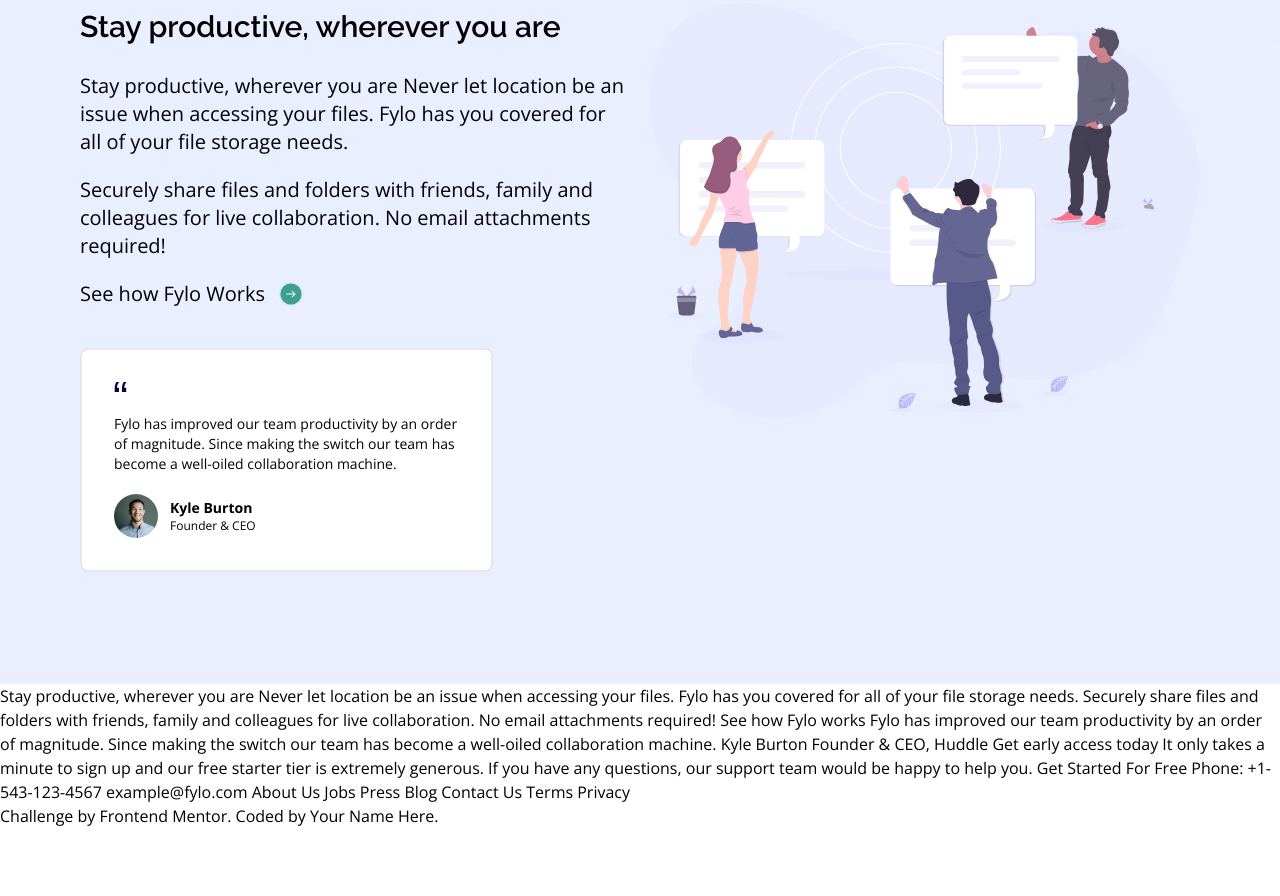
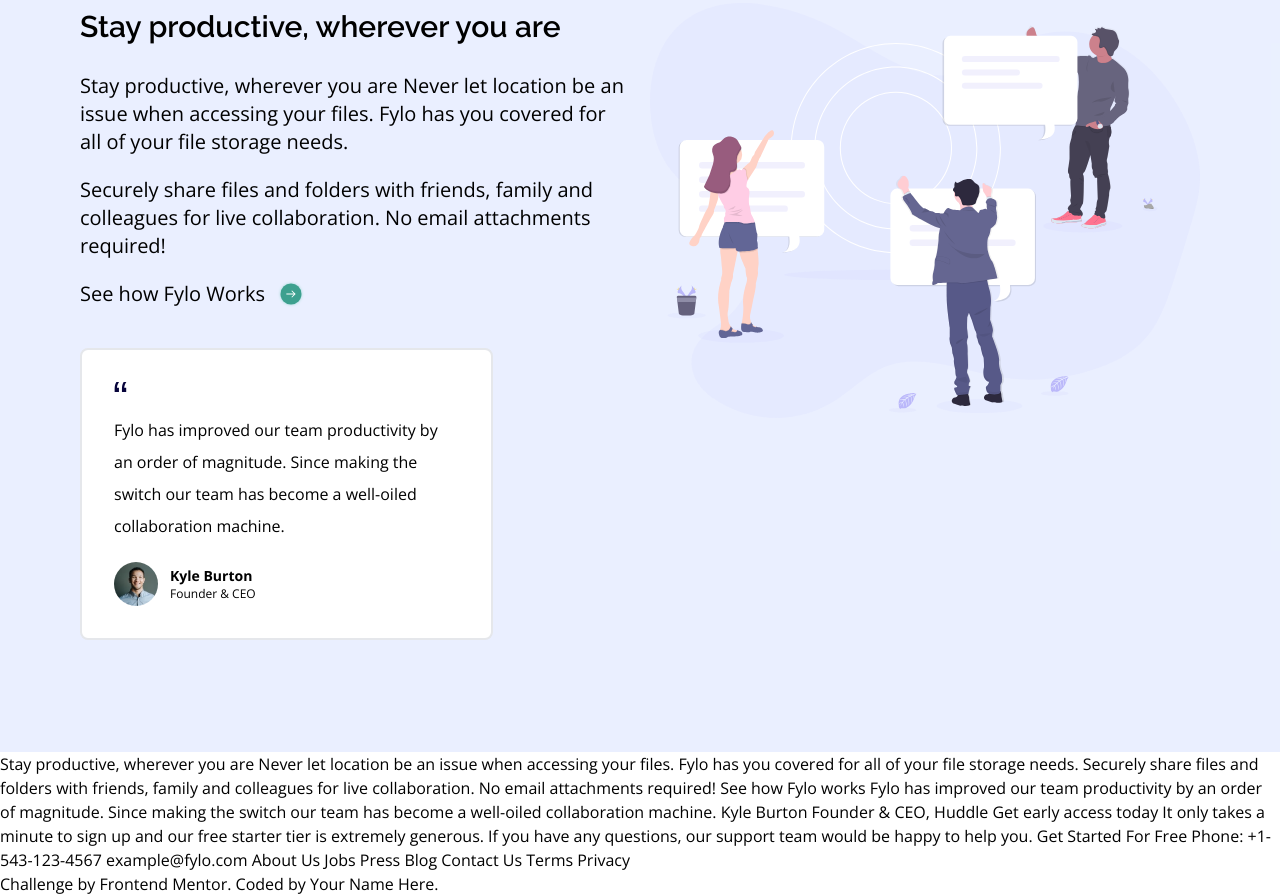
Before and after one commit to ShreeraamGit/fylo-landing-page-with-two-column-layout-master, a plain HTML site: page index.html in a window 1280 px wide. Shown: the part 720-1616 px from the top of the page. Before the commit the page ends 1548 px from the top, so only its background shows below. Drawn offline with nearby package versions, Linux system fonts and the light colour scheme.

Commit message:
review box finished

```diff
--- a/index.html
+++ b/index.html
@@ -71,7 +71,7 @@
                         <div id="quote-symbol">
                             <img src="/images/icon-quotes.svg" alt="icon-quotes">
                         </div>
-                        <div id="review-content" class="text-xs lg:text-sm mt-5 mb-5 leading-loose">
+                        <div id="review-content" class="text-xs lg:text-base mt-5 mb-5 leading-loose lg:leading-loose">
                             <p>Fylo has improved our team productivity by an order of magnitude. Since making the switch our team has become a well-oiled collaboration machine.</p>
                         </div>
                         <div id="avatar" class="flex flex-row items-center">
```
Also changed, not shown: app.css.
